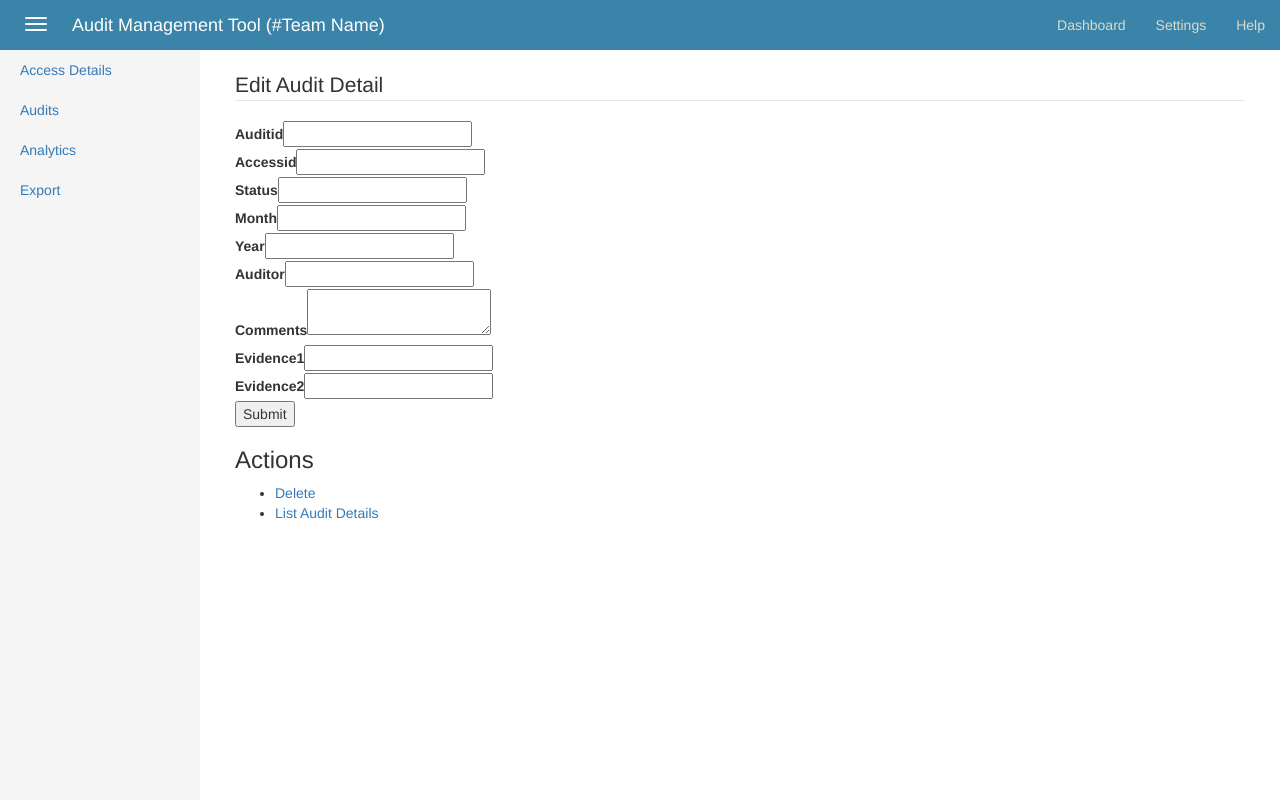
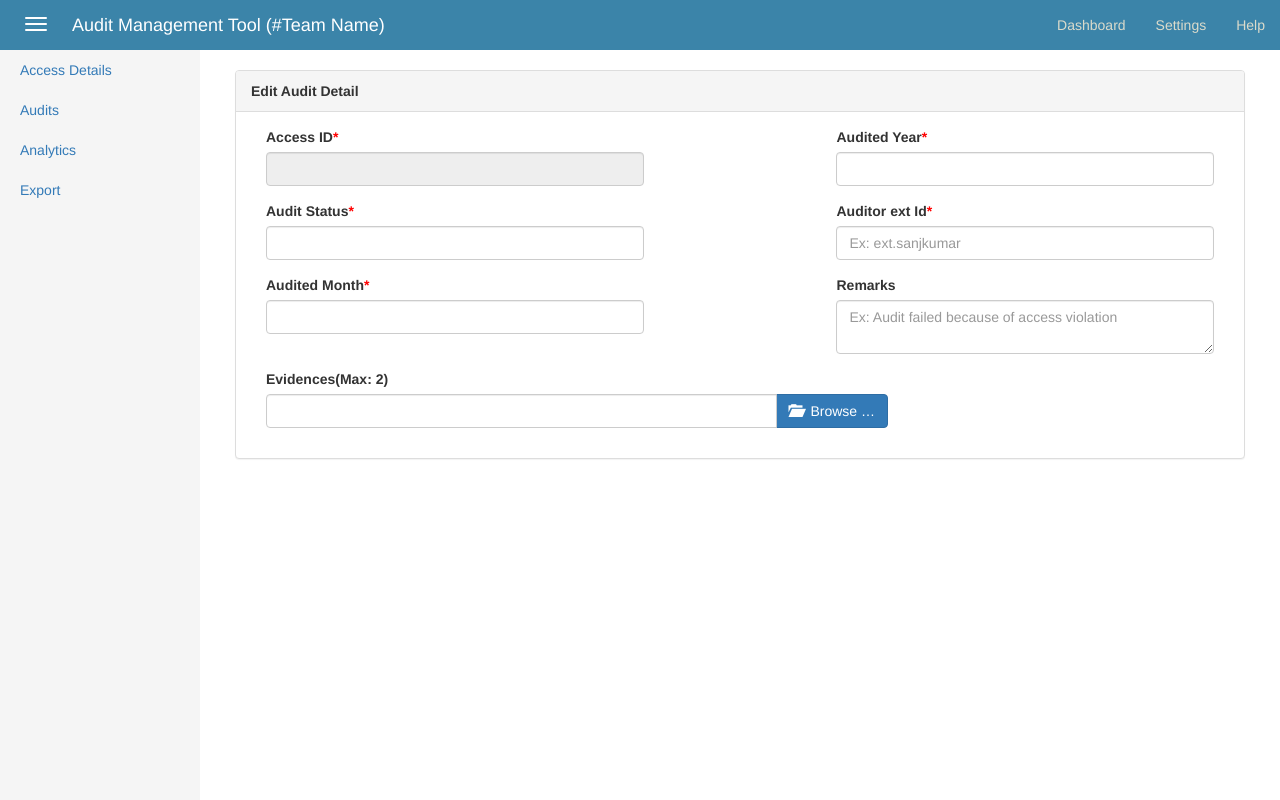
Before and after one commit to sanjaysuthar/auditmgmt, a CakePHP app: the page made by app/View/AuditDetails/edit.ctp in a window 1280 px wide. Run offline with PHP 8.4 and a stand-in for CakePHP, Linux system fonts and the light colour scheme; the template is opened without the code that fills it, so the values that code supplies are empty; form fields are guessed from the names that the template uses; some libraries are stand-ins or nearby versions.

Commit message:
Audit & Access Details CRUD pages completed Audit Image R/W Pending

```diff
--- a/app/View/AuditDetails/edit.ctp
+++ b/app/View/AuditDetails/edit.ctp
@@ -1,26 +1,71 @@
-<div class="auditDetails form">
-<?php echo $this->Form->create('AuditDetail'); ?>
-	<fieldset>
-		<legend><?php echo __('Edit Audit Detail'); ?></legend>
-	<?php
-		echo $this->Form->input('auditid');
-		echo $this->Form->input('accessid');
-		echo $this->Form->input('status');
-		echo $this->Form->input('month');
-		echo $this->Form->input('year');
-		echo $this->Form->input('auditor');
-		echo $this->Form->input('comments');
-		echo $this->Form->input('evidence1');
-		echo $this->Form->input('evidence2');
-	?>
-	</fieldset>
-<?php echo $this->Form->end(__('Submit')); ?>
+<div class="panel panel-default">
+    <div class="panel-heading">
+        <!-- Panel Header -->
+        <b>Edit Audit Detail</b>
+        <!-- / Panel Header -->
+    </div>
+    <div class="panel-body">
+        <!-- Panel Body -->
+        <?php echo $this->Form->create('AuditDetail', array('type'=>'file')); ?>
+        <div class="col-md-12">
+            <div class="row">
+                <div class="col-md-5">
+                    <div class="form-group">
+                        <?php echo $this->Form->input('accessid', array('label'=>'Access ID<span class="mandatory">*</span>', 'class'=>'form-control', 'disabled'=>'true')); ?>
+                    </div>
+                    <div class="form-group">
+                        <?php echo $this->Form->input('status', array('label'=>'Audit Status<span class="mandatory">*</span>', 'class'=>'form-control', 'options'=>$auditStatus)); ?>
+                    </div>
+                    <div class="form-group">
+                        <?php echo $this->Form->input('month', array('label'=>'Audited Month<span class="mandatory">*</span>', 'class'=>'form-control', 'options'=>$auditMonth)); ?>
+                    </div>
+                </div>
+                <div class="col-md-2">
+                </div>
+                <div class="col-md-5">
+                    <div class="form-group">
+                        <?php echo $this->Form->input('year', array('label'=>'Audited Year<span class="mandatory">*</span>', 'class'=>'form-control', 'options'=>$auditYear)); ?>
+                    </div>
+                    <div class="form-group">
+                        <?php echo $this->Form->input('auditor', array('label'=>'Auditor ext Id<span class="mandatory">*</span>', 'class'=>'form-control', 'placeholder'=>'Ex: ext.sanjkumar')); ?>
+                    </div>
+                    <div class="form-group">
+                        <?php echo $this->Form->input('comments', array('label'=>'Remarks', 'class'=>'form-control', 'placeholder'=>'Ex: Audit failed because of access violation')); ?>
+                    </div>
+                    <!--<div class="form-group">
+                        <?php echo $this->Form->input('evidence2', array('label'=>'Screenshot 1', 'class'=>'form-control')); ?>
+                    </div>-->
+                </div>
+            </div>
+            <div class="row">
+                <div class="col-md-8">
+                    <div class="form-group">
+                        <?php echo $this->Form->input('evidence1', array('name'=>'Evidences[]', 'type'=>'file', 'label'=>'Evidences(Max: 2)', 'class'=>'form-control file', 'multiple'=>'true', 'accept'=>'image/*')); ?>
+                    </div>
+                </div>
+            </div>
+            <div class="row">
+                <?php echo $this->Form->end(array('label'=>'Look\'s good, Save it !!!', 'class'=>'btn btn-success pull-right', 'id'=>'addAudit')); ?>
+            </div>
+        </div>
+        <!-- / Panel Body -->
+    </div>
 </div>
-<div class="actions">
-	<h3><?php echo __('Actions'); ?></h3>
-	<ul>
-
-		<li><?php echo $this->Form->postLink(__('Delete'), array('action' => 'delete', $this->Form->value('AuditDetail.auditid')), array(), __('Are you sure you want to delete # %s?', $this->Form->value('AuditDetail.auditid'))); ?></li>
-		<li><?php echo $this->Html->link(__('List Audit Details'), array('action' => 'index')); ?></li>
-	</ul>
-</div>
+<!-- Scripts All custom page related scripts goes below this -->
+<script type="text/javascript">
+    $(document).ready(function() {
+        $("#AuditDetailEvidence1").fileinput({
+            showUpload: false,
+            maxFileCount: 2,
+            maxFileSize: 200,
+            previewFileType: "image",
+            browseClass: "btn btn-info",
+            browseLabel: "Pick Image",
+            browseIcon: '<i class="glyphicon glyphicon-picture"></i>',
+            removeClass: "btn btn-danger",
+            removeLabel: "Delete",
+            removeIcon: '<i class="glyphicon glyphicon-trash"></i>'
+        });
+    });
+</script>
+<!-- / Scripts -->
--- a/app/View/Layouts/default.ctp
+++ b/app/View/Layouts/default.ctp
@@ -73,7 +73,7 @@ $cakeVersion = __d('cake_dev', 'CakePHP %s', Configure::version())
         <div id="sidebar-wrapper">
             <ul class="sidebar-nav">
                 <li><a href="/auditmgmt/AccessDetails">Access Details</a></li><!--class="sidebar-brand"-->
-                <li><a href="#">Audits</a></li>
+                <li><a href="/auditmgmt/AuditDetails">Audits</a></li>
                 <li><a href="#">Analytics</a></li>
                 <li><a href="#">Export</a></li>
             </ul>
--- a/app/webroot/css/dashboard.css
+++ b/app/webroot/css/dashboard.css
@@ -143,3 +143,7 @@ body {
     margin-top: -25px;
     margin-right: 10px;
 }
+
+.mandatory {
+     color: red;
+}
```
Also changed, not shown: app/View/AccessDetails/add.ctp (+8 -8 lines), app/View/AccessDetails/edit.ctp (+8 -8 lines), app/View/AuditDetails/add.ctp (+5 -5 lines), app/View/AuditDetails/index.ctp (+24 -21 lines).
